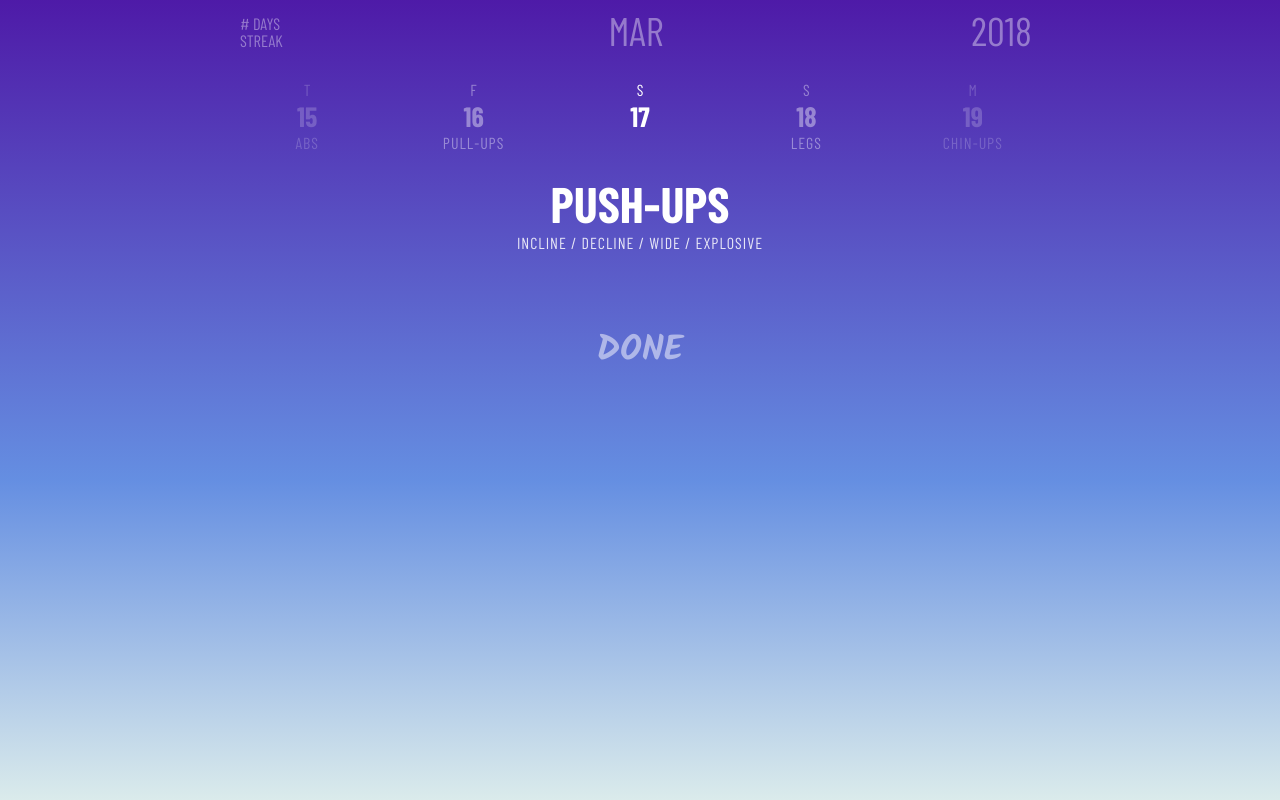
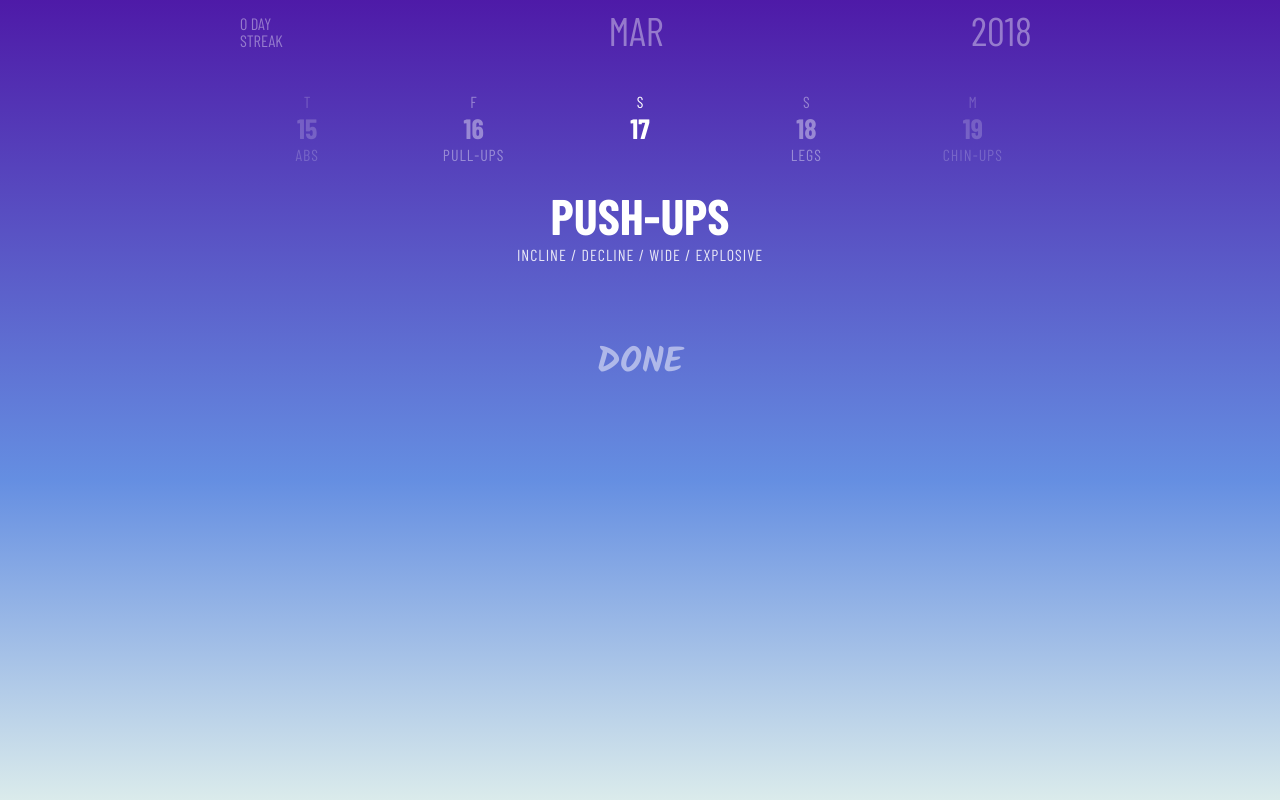
Before and after one commit to kevnk/5for15, a Vue app: page /#/ in a window 1280 px wide. Built offline with nearby package versions, Linux system fonts and the light colour scheme.

Commit message:
streak count is working

```diff
--- a/src/assets/styles/components/calendar-slider.scss
+++ b/src/assets/styles/components/calendar-slider.scss
@@ -4,6 +4,7 @@
   overflow: hidden;
   width: calc(100% + 2rem);
   margin-left: -1rem;
+  margin-top: 12px;
   .inner {
     margin-bottom: 150px;
     // width: 100%;
--- a/src/components/StreakCount.vue
+++ b/src/components/StreakCount.vue
@@ -1,7 +1,7 @@
 <template>
   <div class="streak-count">
     <div class="icon-wrap"><bolt-icon /></div>
-    <div class="count">{{ count }} {{ day }}<br>streak</div>
+    <div class="count">{{ count }} day<br>streak</div>
   </div>
 </template>
 
@@ -24,10 +24,7 @@ export default {
   },
   computed: {
     count() {
-      return '#';
-    },
-    day() {
-      return this.count === 1 ? 'day' : 'days';
+      return this.$store.getters.streak;
     },
   },
 };
--- a/src/store.js
+++ b/src/store.js
@@ -81,5 +81,29 @@ export default new Vuex.Store({
     workout(state) {
       return state.workouts[state.workoutDate.toISODateString()] || WORKOUT;
     },
+    streak(state) {
+      let streak = 0;
+      let today = new Date().toISODateString();
+      let lastDate = new Date(today).toISODateString();
+      Object.keys(state.workouts)
+        .sort()
+        .reverse()
+        .forEach((theDate, index) => {
+          let workoutIsDone = state.workouts[theDate].isDone;
+          if (workoutIsDone) {
+            if (theDate == today) {
+              streak++;
+            }
+            if (lastDate == theDate) {
+              streak++;
+              let d = new Date(theDate);
+              d.setHours(19, 0, 0);
+              d.addDays(-1);
+              lastDate = d.toISODateString();
+            }
+          }
+        });
+      return streak;
+    },
   },
 });
--- a/src/views/Home.vue
+++ b/src/views/Home.vue
@@ -12,15 +12,12 @@
       </div>
     </div>
     <calendar-slider />
-    <div v-if="!workout.isDone" :class="['done-toggle', {'is-done': workout.isDone}]">
+    <div :class="['done-toggle', {'is-done': workout.isDone}]">
       <a href="#" @click.prevent="toggleWorkout">
         <span class="check"><check-icon /></span>
         <span class="ff-hand">DONE</span>
       </a>
       <last-workout />
-    </div>
-    <div v-else>
-      Set
     </div>
   </div>
 </template>
```
